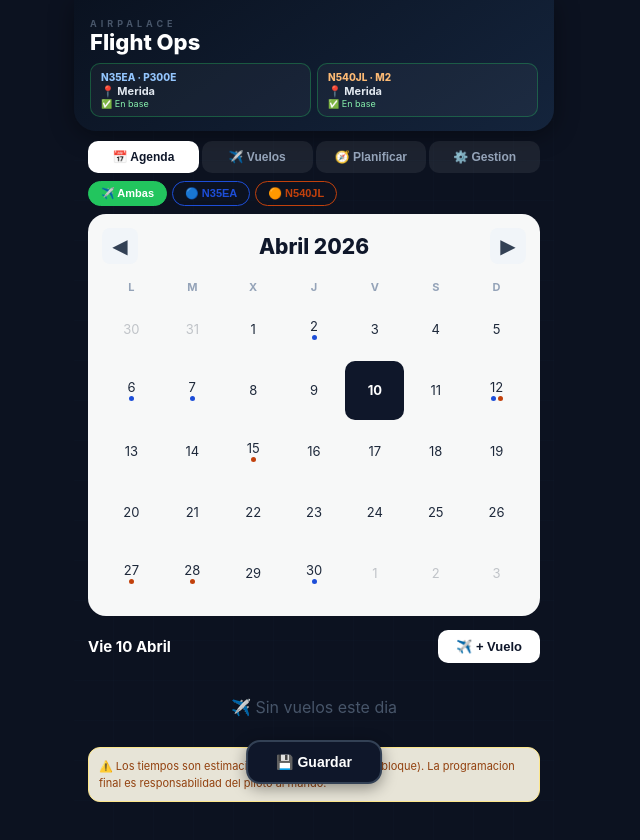
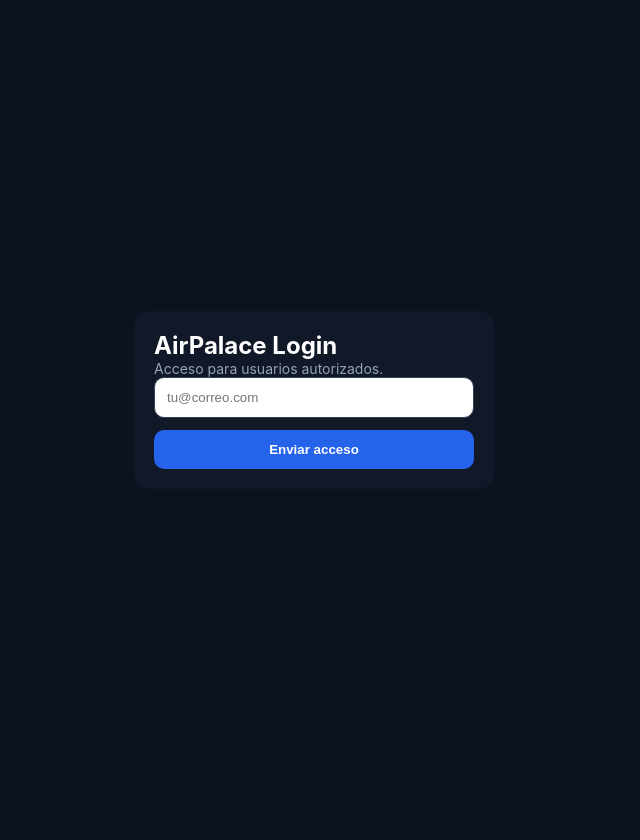
Before and after one commit to CapWoolrich/airpalace-flight-ops, a React (Vite) app: page / in a window 1280 px wide. Shown: the top 840 px of the page, without its empty margins (326-966 px from the left). After the commit the page ends 800 px from the top, so only its background shows below. Built offline with nearby package versions, Linux system fonts and the light colour scheme; no server answers.

Commit message:
Update main.jsx

```diff
--- a/src/main.jsx
+++ b/src/main.jsx
@@ -1,9 +1,12 @@
-import React from 'react'
-import ReactDOM from 'react-dom/client'
-import App from './App.jsx'
+import React from "react";
+import ReactDOM from "react-dom/client";
+import App from "./App.jsx";
+import AuthGate from "./AuthGate.jsx";
 
-ReactDOM.createRoot(document.getElementById('root')).render(
+ReactDOM.createRoot(document.getElementById("root")).render(
   <React.StrictMode>
-    <App />
+    <AuthGate>
+      <App />
+    </AuthGate>
   </React.StrictMode>
-)
+);
```
